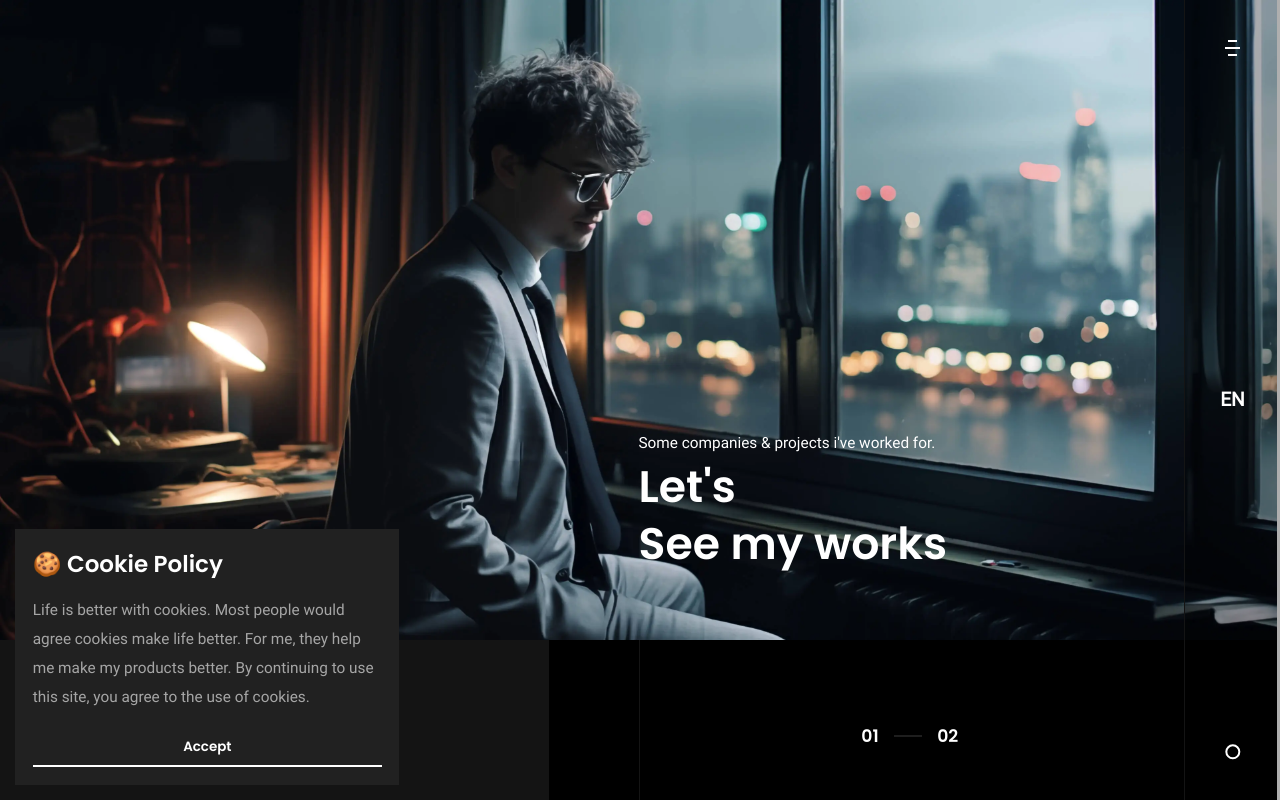
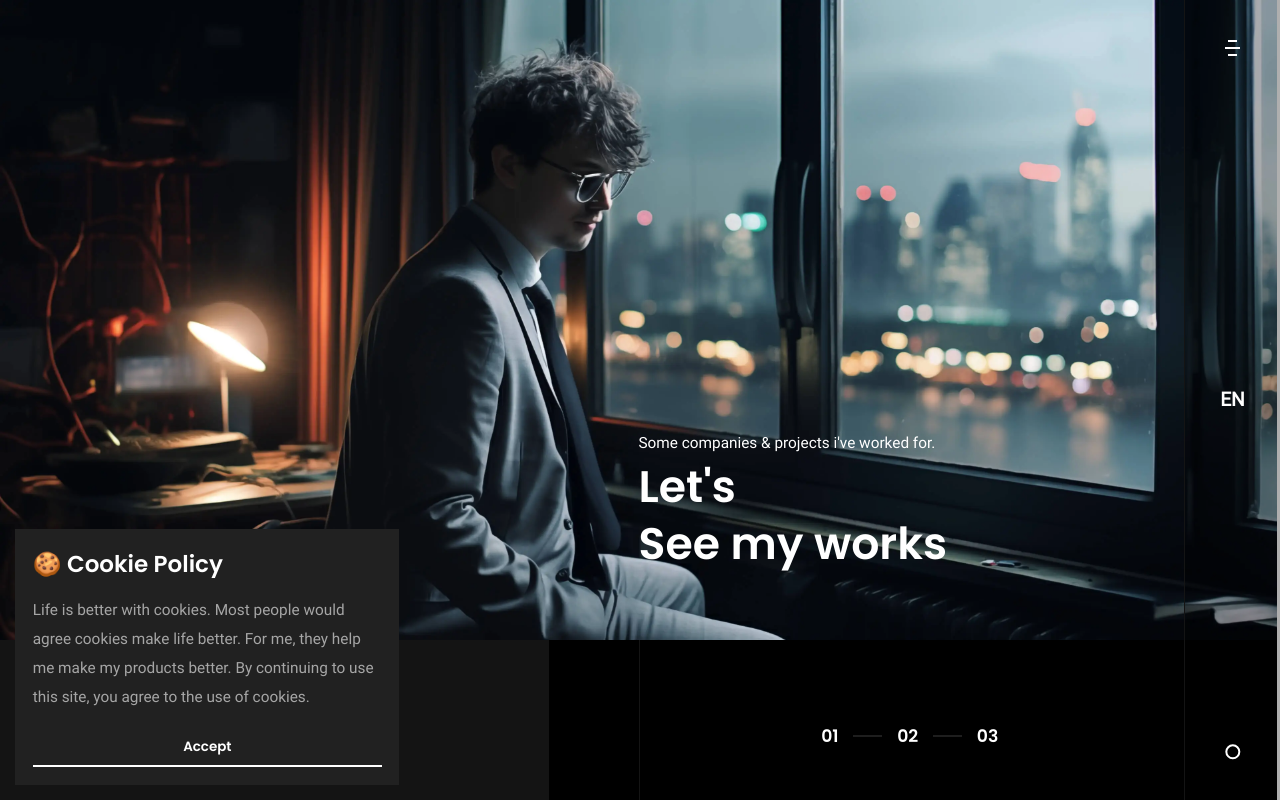
Before and after one commit to Eugevin/simple-me-vue, a Vue app: page /works in a window 1280 px wide. Shown: the top 800 px of the page. Built offline with nearby package versions, Linux system fonts and the light colour scheme.

Commit message:
feat: added new project to works page

```diff
--- a/src/helpers/filesToPreload.ts
+++ b/src/helpers/filesToPreload.ts
@@ -12,6 +12,7 @@ const filesToPreload = [
   '/images/works-pp.webp',
   '/images/works-r52.webp',
   '/images/works-travelask.webp',
+  '/images/works-olumni.webp',
   '/images/works-sms.webp',
   '/images/skills-base.webp',
   '/images/skills-js.webp',
--- a/src/pages/WorksPage.vue
+++ b/src/pages/WorksPage.vue
@@ -27,7 +27,12 @@ const works: Array<Work> = [
     image: '/images/works-r52.webp'
   },
   {
-    time: ['04.21', ''],
+    time: ['05.24', 'NOW'],
+    pointer: 'olumni',
+    image: '/images/works-olumni.webp'
+  },
+  {
+    time: ['04.21', 'NOW'],
     pointer: 'sms',
     image: '/images/works-sms.webp'
   },
--- a/src/translation.ts
+++ b/src/translation.ts
@@ -192,6 +192,30 @@ export default {
             ],
           }
         },
+        olumni: {
+          title: {
+            en: 'Olumni Chat',
+            ru: 'Olumni Чат'
+          },
+          description: {
+            en: [
+              'Olumni Chat is a UI-simple web application that allows you to connect two or more people in audio calls via WebRTC technology',
+              [
+                'Development of the frontend part of the application: flow control, audio processing via AudioContext, etc.',
+                'Development of backend part for interactive chat and initial negotiation',
+                'Packaging the application in Docker and CI/CD setup',
+              ]
+            ],
+            ru: [
+              'Olumni Чат - это простое с точки зрения UI веб приложение, которое позволяет связывать двух и более людей в аудиозвонках посредством WebRTC технологии',
+              [
+                'Разработка фронтенд части приложения: управление потоками, обработка звука через AudioContext и так далее',
+                'Разработка бэкенд части для интерактивного чата и первоначального negotiation',
+                'Упаковка приложения в Docker и настройка CI/CD',
+              ]
+            ],
+          }
+        },
         sms: {
           title: {
             en: 'Show Me Some',
```
Also changed, not shown: public/images/works-olumni.webp (added).
